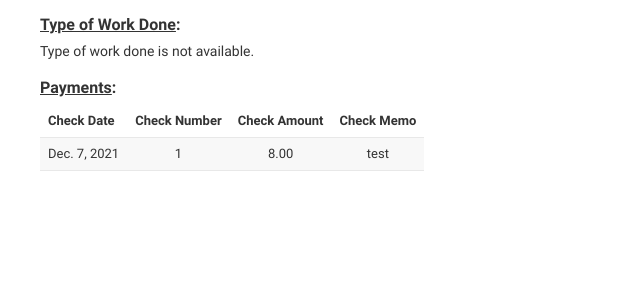
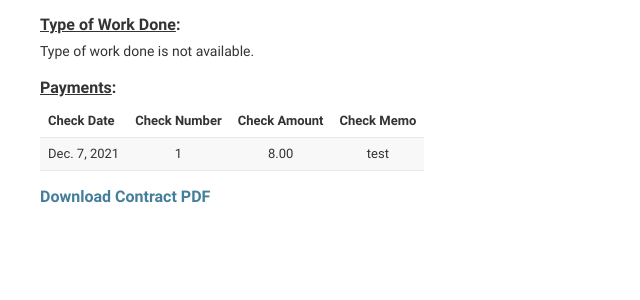
Before and after one commit to nshein1/DatabaseProject, a Django app: page /contracts/1/ in a window 1280 px wide. Shown: the part 174-474 px from the top of the page, without its empty margins (0-640 px from the left). Run offline with Django 3.2, Linux system fonts and the light colour scheme; data comes from the database, SQL or seed files in the repository.

Commit message:
download contract works

```diff
--- a/projectCode/vcm_site/vcm_app/templates/vcm_app/contract_detail.html
+++ b/projectCode/vcm_site/vcm_app/templates/vcm_app/contract_detail.html
@@ -114,8 +114,11 @@
 {% endif %}
 
 
-
-
+{% if contract.payment_set.all %}
+  <h2><a href="/{{ contract.contract_pdf }}" download>Download Contract PDF</a><h2></h2>
+{% else %}
+ <h2> <p>No PDF available.</p> </h2>
+{% endif %}
 
 
           <br class="clear">
--- a/projectCode/vcm_site/vcm_app/urls.py
+++ b/projectCode/vcm_site/vcm_app/urls.py
@@ -1,4 +1,4 @@
-from django.urls import path
+from django.urls import path, re_path
 
 from . import views
 
@@ -29,4 +29,6 @@ urlpatterns = [
     path('contracts/<int:pk>/', views.ContractDetailView.as_view(), name='contract_detail'),
     #path('contracts/<int:pk>', views.ContractDetailView.as_view(), name='contract_detail'),
 
+    re_path(r'^contract_pdfs/(?:.*)', views.pdf_view, name='pdf_view'),
+
 ]
--- a/projectCode/vcm_site/vcm_app/views.py
+++ b/projectCode/vcm_site/vcm_app/views.py
@@ -1,6 +1,6 @@
 from django.shortcuts import render, get_object_or_404
 
-from django.http import HttpResponse, Http404, HttpResponseRedirect
+from django.http import HttpResponse, Http404, HttpResponseRedirect, FileResponse
 from django.urls import reverse
 from django.views import generic
 
@@ -153,3 +153,13 @@ def contract_detail(request, contract_id):
 class ContractDetailView(generic.DetailView):
     model = Contract
     template_name = 'vcm_app/contract_detail.html'
+
+
+
+def pdf_view(request):
+    filename= request.path.replace('/', '', 1)
+    #print(filename)
+    try:
+        return FileResponse(open(filename, 'rb'), content_type='application/pdf')
+    except FileNotFoundError:
+        raise Http404()
```
